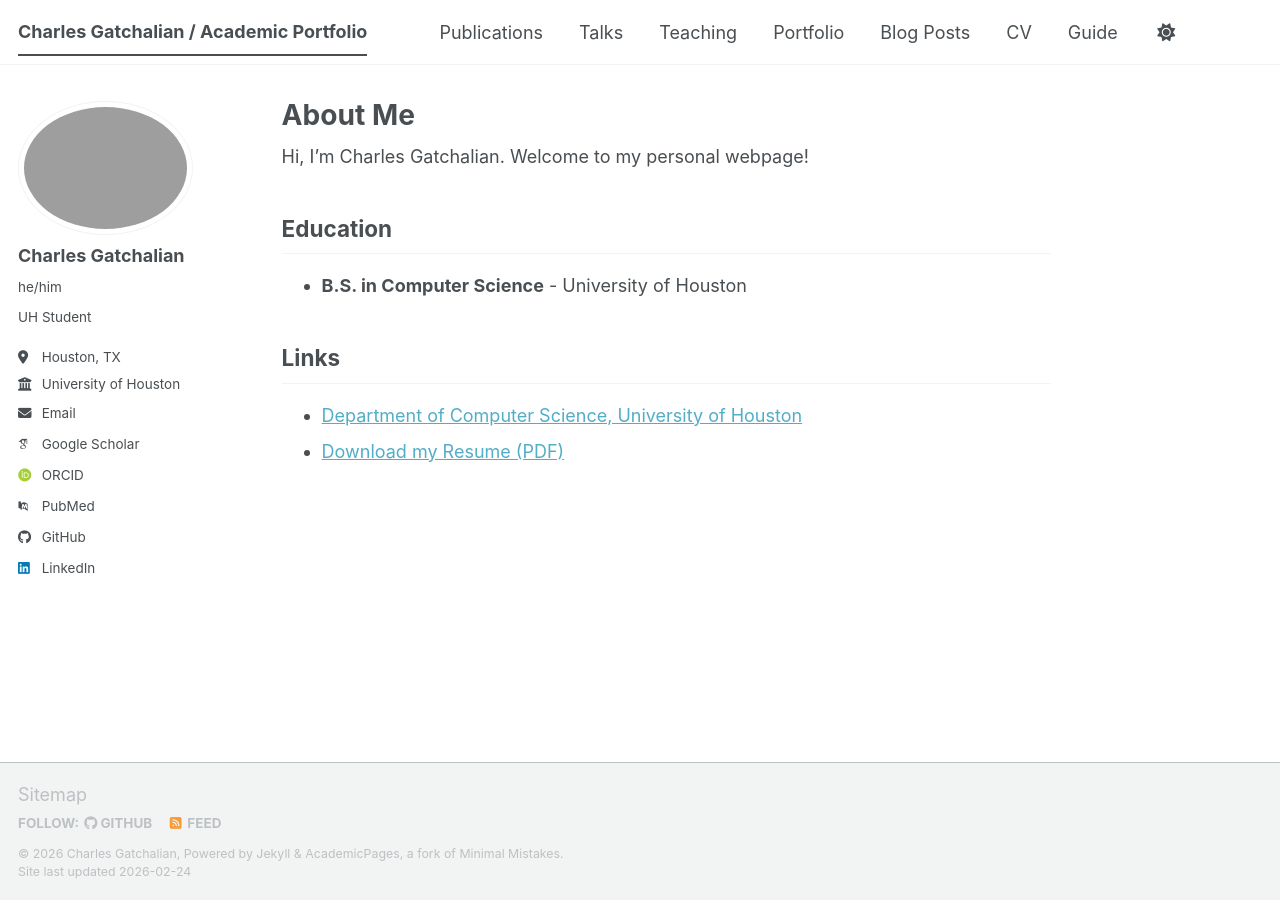
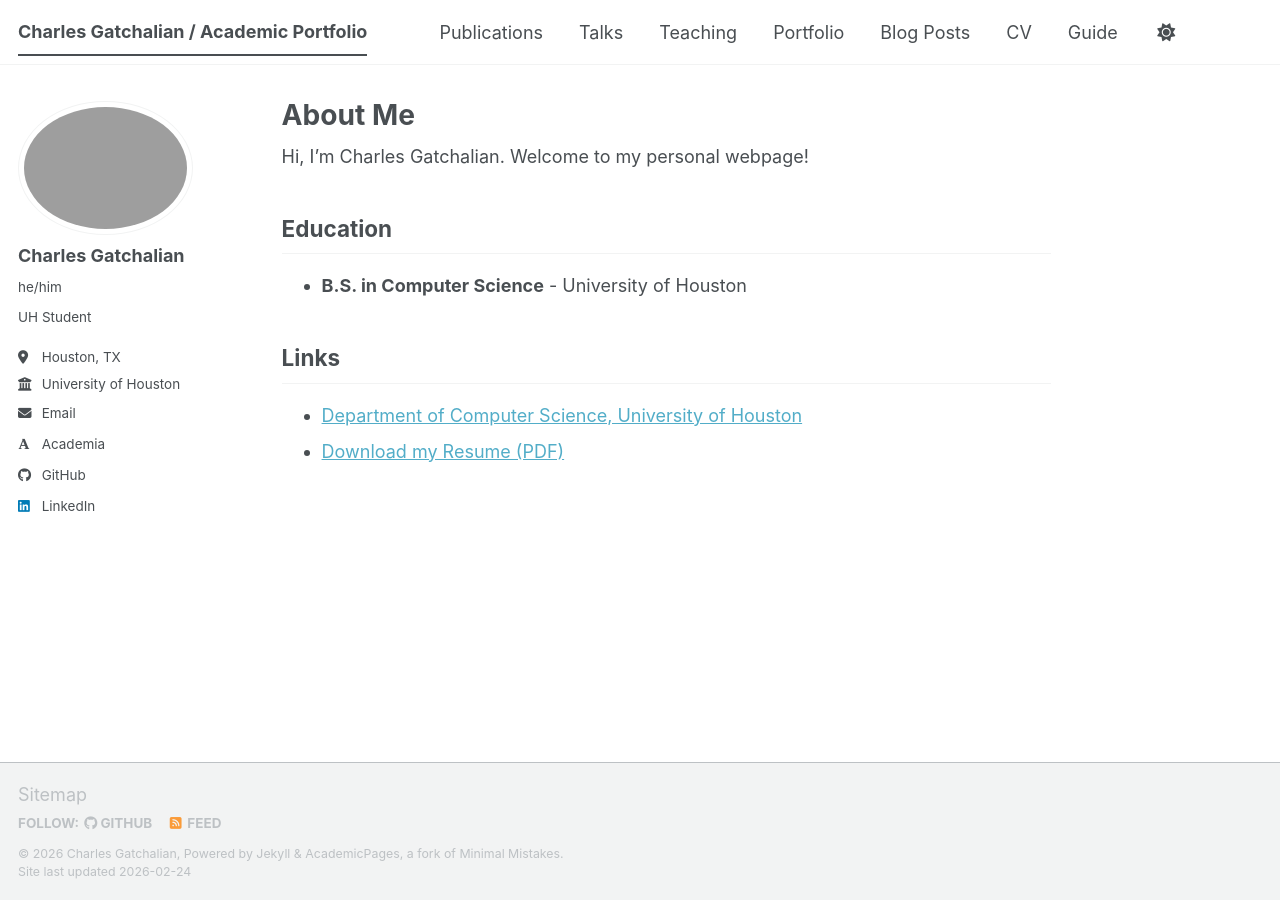
Before and after one commit to gat516/gat516.github.io, a Jekyll site: the page built from _pages/about.md, in a window 1280 px wide. Built offline with Jekyll 4.4.1, drawn with Linux system fonts in a browser that asks for light colours; some web fonts are replaced; a script bundle is joined from its source files by our own code; library files that are not in the unit come from our copies; part of the change alters nothing that is shown.

Commit message:
avatar fix

```diff
--- a/_config.yml
+++ b/_config.yml
@@ -33,15 +33,15 @@ author:
   email            : "cjgatchalian0516@gmail.com"
 
   # Academic websites
-  academia         : # URL
+  academia         : cs.uh.edu
   arxiv            : # URL - Update with the correct link to your profile
-  googlescholar    : "https://scholar.google.com/citations?user=PS_CX0AAAAAJ"
+  googlescholar    : #"https://scholar.google.com/citations?user=PS_CX0AAAAAJ"
   inspire-hep      : # URL
   impactstory      : # URL
-  orcid            : "https://orcid.org/yourorcidurl"
+  orcid            : # "https://orcid.org/yourorcidurl"
   semantic         : # URL
   ssrn             : # URL
-  pubmed           : "https://www.ncbi.nlm.nih.gov/pubmed/?term=john+snow"
+  pubmed           : #"https://www.ncbi.nlm.nih.gov/pubmed/?term=john+snow"
   researchgate     : # URL
   scopus           : # URL
   zotero           : # URL
--- a/_includes/author-profile.html
+++ b/_includes/author-profile.html
@@ -8,9 +8,9 @@
 
   <div class="author__avatar">
     {% if author.avatar contains "://" %}
-    	<img src="{{ author.avatar }}" alt="{{ author.name }}"  fetchpriority="high" />
+    	<img src="{{ author.avatar }}" alt="{{ author.name }}" fetchpriority="high" />
     {% else %}
-    	<img src="{{ author.avatar | prepend: "/images/" | prepend: base_path }}" class="author__avatar" alt="{{ author.name }}"  fetchpriority="high" />
+    	<img src="{{ author.avatar | prepend: "/images/" | prepend: base_path }}" alt="{{ author.name }}" fetchpriority="high" />
     {% endif %}
   </div>
 
```
